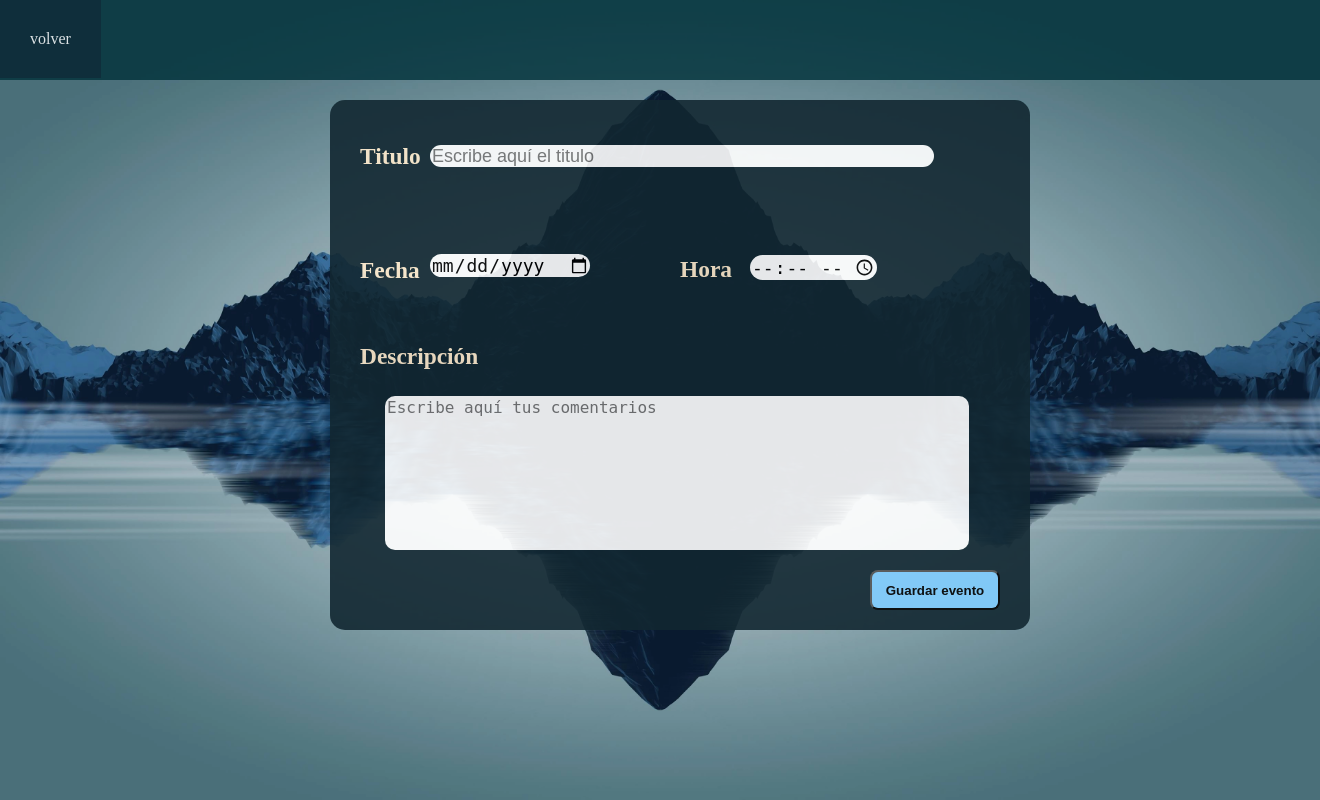
After one commit to L-E789/Agenda, a Flask app: template templates/editar.html in a window 1320 px wide. The commit adds this page. Run offline with Flask 2, Linux system fonts and the light colour scheme; the template is opened without the code that fills it, so the values that code supplies are empty; some libraries are stand-ins or nearby versions.

Commit message:
Se agrega funcionamiento de botones de borrado y editado

```diff
--- a/app.py
+++ b/app.py
@@ -93,6 +93,35 @@ def principal():
     else:
         return redirect(url_for("login"))
 
+@app.route("/borrar/<id>")
+def borrar(id):
+    cur = mysql.connection.cursor()
+    cur.execute("DELETE FROM evento WHERE id=%s",(id,))
+    mysql.connection.commit()
+    cur.close()
+    flash("El evento fue borrado exitosamente", "exito")
+    return redirect(url_for('principal'))
+
+@app.route("/editar/<id>")
+def editar(id):
+    cur = mysql.connection.cursor()
+    cur.execute("SELECT * FROM evento WHERE id=%s",(id,))
+    evento = cur.fetchall()
+    cur.close()
+    return render_template("editar.html", evento=evento[0])
+
+@app.route("/editar_evento/<id>", methods=["POST"])
+def editar_evento(id):
+    titulo = request.form["titulo"]
+    fecha = request.form["fecha"]
+    descripcion = request.form["descripcion"]
+    hora = request.form["hora"]
+    cur = mysql.connection.cursor()
+    cur.execute("UPDATE evento SET titulo = %s, descripcion = %s, fecha = %s, hora = %s WHERE id = %s ",(titulo,descripcion,fecha,hora,id))
+    mysql.connection.commit()
+    cur.close()
+    return redirect(url_for("principal"))
+
 @app.route('/salir')
 def salir():
     global usuario1
--- a/static/css/style.css
+++ b/static/css/style.css
@@ -1,6 +1,6 @@
 body
 {
-background-image: url('https://www.xtrafondos.com/wallpapers/montanas-minimalista-arte-low-poly-3354.jpg');
+background-image: url('/static/imagen/fondo.jpg');
 background-repeat: no-repeat;
 background-attachment: fixed;
 background-size: 100% 100%;
--- /dev/null
+++ b/templates/editar.html
@@ -0,0 +1,29 @@
+<!DOCTYPE html>
+<html lang="en">
+<head>
+    <meta charset="UTF-8">
+    <meta name="viewport" content="width=device-width, initial-scale=1.0">
+    <link rel='stylesheet' href="{{ url_for('static', filename='css/style.css') }}">
+    <title>Eventos</title>
+</head>
+<body>
+
+<div id="barra1">
+<a href="/principal" id="link1" >volver</a>
+</div>
+<div class="todo">
+    <form action="/editar_evento/{{ evento.0 }}" method="POST">
+        <h3>Titulo</h3>
+        <input class="cajatexto1" type="text" name="titulo" value="{{ evento.2 }}" placeholder="Escribe aquí el titulo" required autocomplete="off">
+        <h3 id="titulo2">Fecha</h3>
+        <input class="cajatexto2" type="date" name="fecha" value="{{ evento.4 }}" required>
+        <h3 id="titulo3">Hora</h3>
+        <input class="cajatexto3" type="time" name="hora" value="{{ evento.5 }}" required>
+        <h3 id="titulo4" >Descripción</h3>
+        <textarea class="cajatexto4" name="descripcion" rows="10" cols="40"  placeholder="Escribe aquí tus comentarios">{{ evento.3}}</textarea>
+        <button  type="submit">Guardar evento</button>
+    </form>
+</div>
+
+</body>
+</html>
```
Also changed, not shown: templates/principal.html (+51 -3 lines), static/imagen/fondo.jpg (added).
